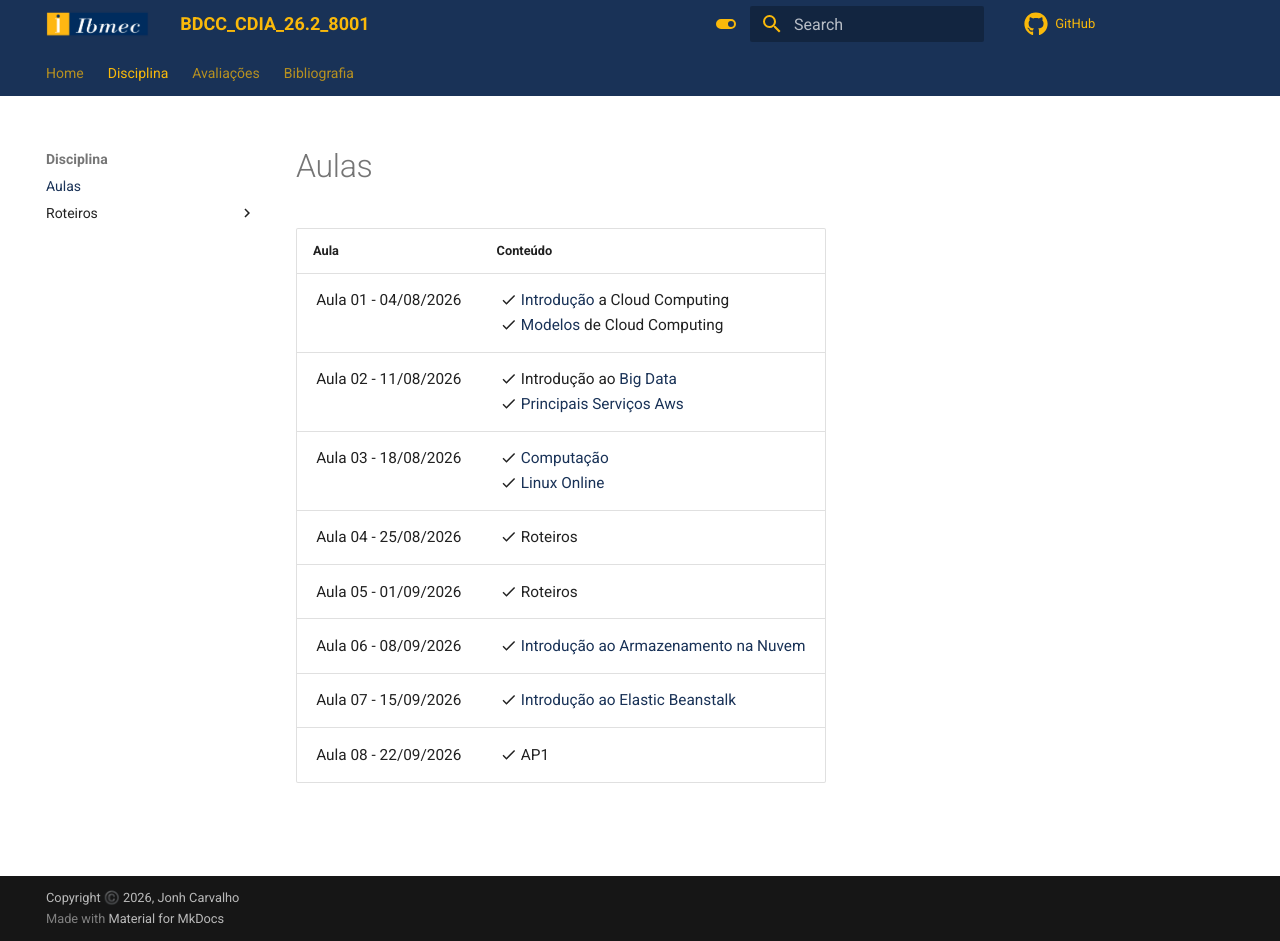
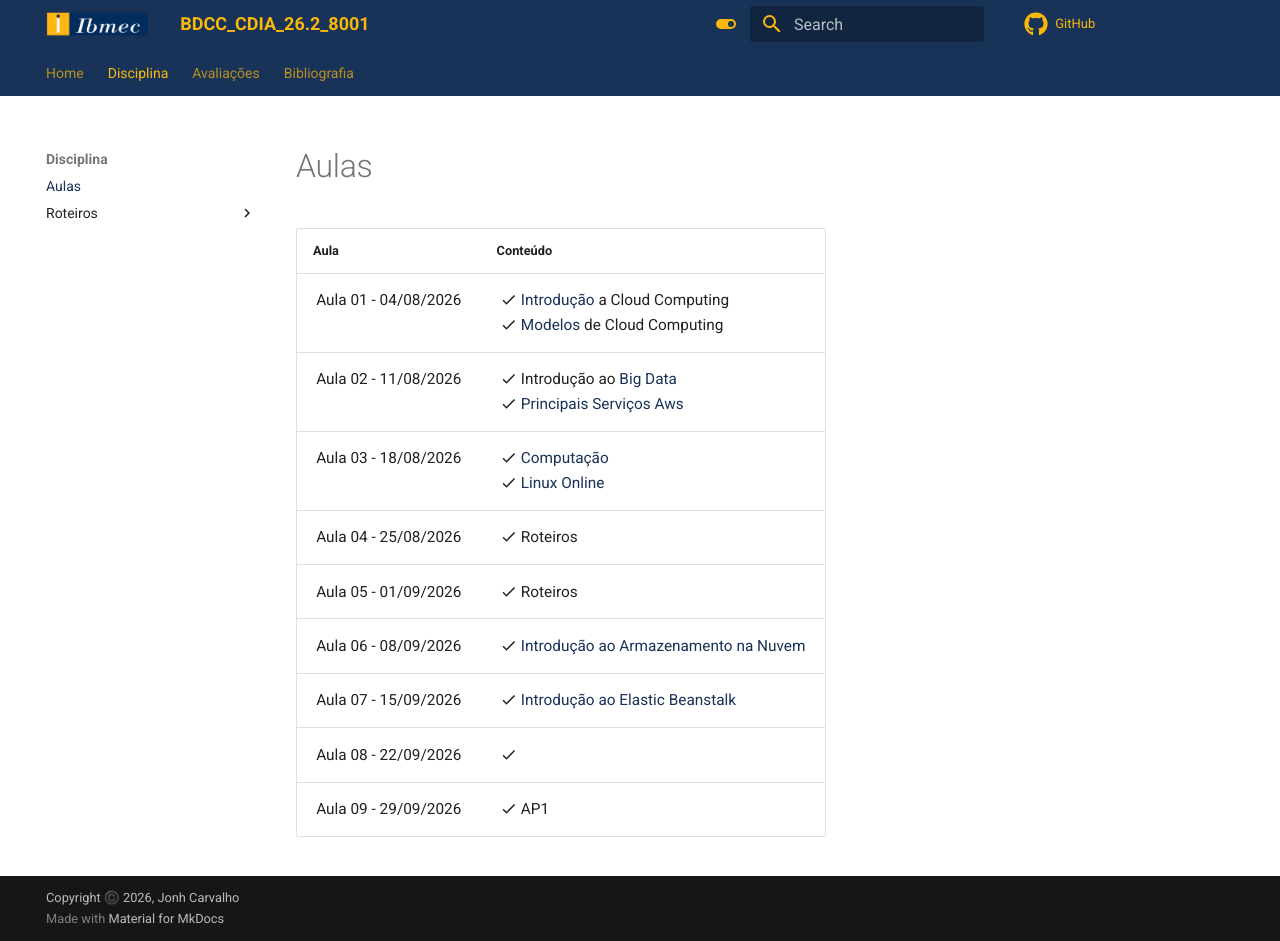
Before and after one commit to jonh-carvalho/BDCC_CDIA_26.2_8001, an MkDocs documentation site: the page built from docs/Disciplina/aulas.md, in a window 1280 px wide and 941 px high. Built offline with MkDocs 1.6.1 and Material for MkDocs 9.7.7, drawn with Linux system fonts in a browser that asks for light colours; comment, search, counter and statistics services are not loaded.

Commit message:
Update aula.md with new class schedule

```diff
--- a/docs/Disciplina/aulas.md
+++ b/docs/Disciplina/aulas.md
@@ -9,7 +9,8 @@
 | Aula 05 - 01/09/2026 | :material-check: Roteiros |
 | Aula 06 - 08/09/2026 | :material-check: [Introdução ao Armazenamento na Nuvem](https://awseducate.instructure.com/courses/920) |
 Aula 07 - 15/09/2026 | :material-check: [Introdução ao Elastic Beanstalk](https://aws.amazon.com/pt/elasticbeanstalk/?trk=d04539bf-5991-4c63-855b-38fdf1088189&sc_channel=ps&ef_id=CjwKCAjw-dfOBhAjEiwAq0RwI1XSEG0z2u9ry089mTTUbIOHFD6l7WagRPOwtsEuSCHaukBAEe3scxoCcoUQAvD_BwE:G:s&s_kwcid=AL!4422!3!798517445697!p!!g!!elastic%20beanstalk!23600692275!190643552861&gad_campaignid=23600692275&gbraid=0AAAAADjHtp9BFn7Xzl0jEbWdUOPc34Af5&gclid=CjwKCAjw-dfOBhAjEiwAq0RwI1XSEG0z2u9ry089mTTUbIOHFD6l7WagRPOwtsEuSCHaukBAEe3scxoCcoUQAvD_BwE) |
-Aula 08 - 22/09/2026 | :material-check: AP1 |
+Aula 08 - 22/09/2026 | :material-check: |
+Aula 09 - 29/09/2026 | :material-check: AP1 |
 
 <!--
 
```
